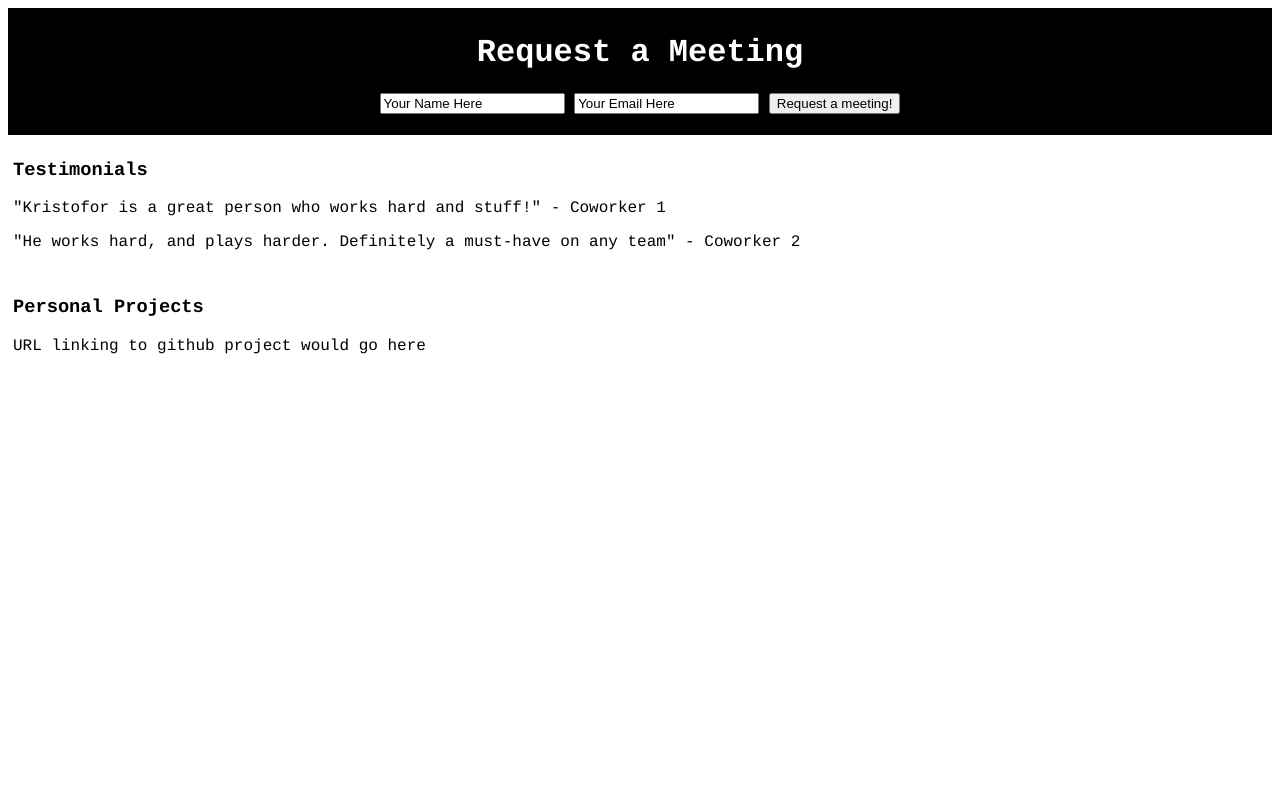
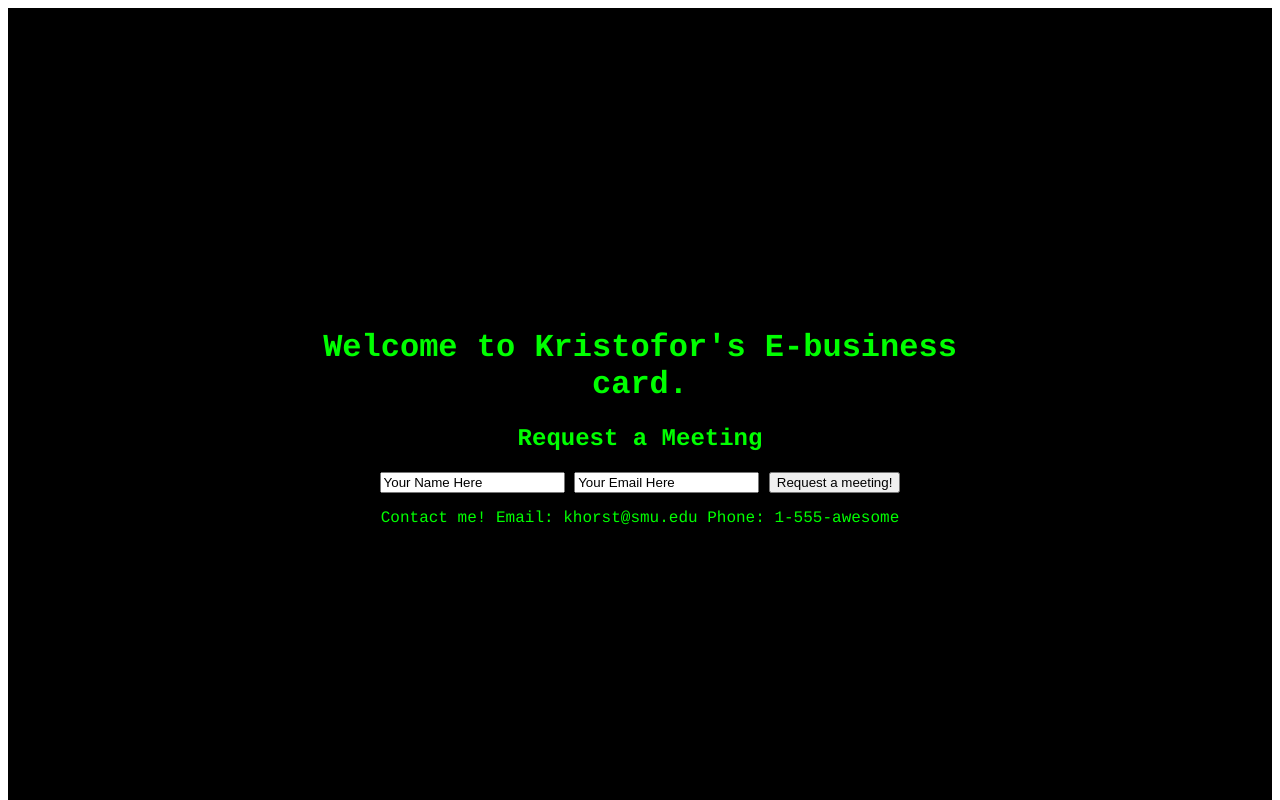
Before and after one commit to KristoforHorst/KristoforHorst, a plain HTML site: page index.html in a window 1280 px wide. Shown: the top 800 px of the page. Drawn offline with Linux system fonts and the light colour scheme.

Commit message:
Increased blackbox size, changed text color, hopefully more conversion oriented with stronger CtA

```diff
--- a/index.html
+++ b/index.html
@@ -1,10 +1,12 @@
 <html>
 	<head>
-		<title> LandingPage </title>
+		<title> Kristofor's E-Business Card Landing Page </title>
 	</head>
-	<body>
+
+
 		<div id = formData>
-			<h1> Request a Meeting </h1>
+		<h1> Welcome to Kristofor's E-business card. </h1>
+			<h2> Request a Meeting </h2>
 
 				<form action = "">
 				<input type ="text" id="ClientName" value= "Your Name Here">
@@ -12,7 +14,9 @@
 				<button type = "button" onclick = "validateEmail()"> Request a meeting!</button>
 				</form>
 
-		</div>
+
+		<p> Contact me! Email: khorst@smu.edu 	Phone: 1-555-awesome </p>
+	</div>
 		<div id = Personalize>
 		<h3>Testimonials </h3>
 		<p>
@@ -34,9 +38,9 @@
 
 #formData {
     background-color:black;
-    color:white;
+    color:lime;
     text-align:center;
-    padding:5px;
+    padding:300px;
 	font-family:courier;
 }
 
```
